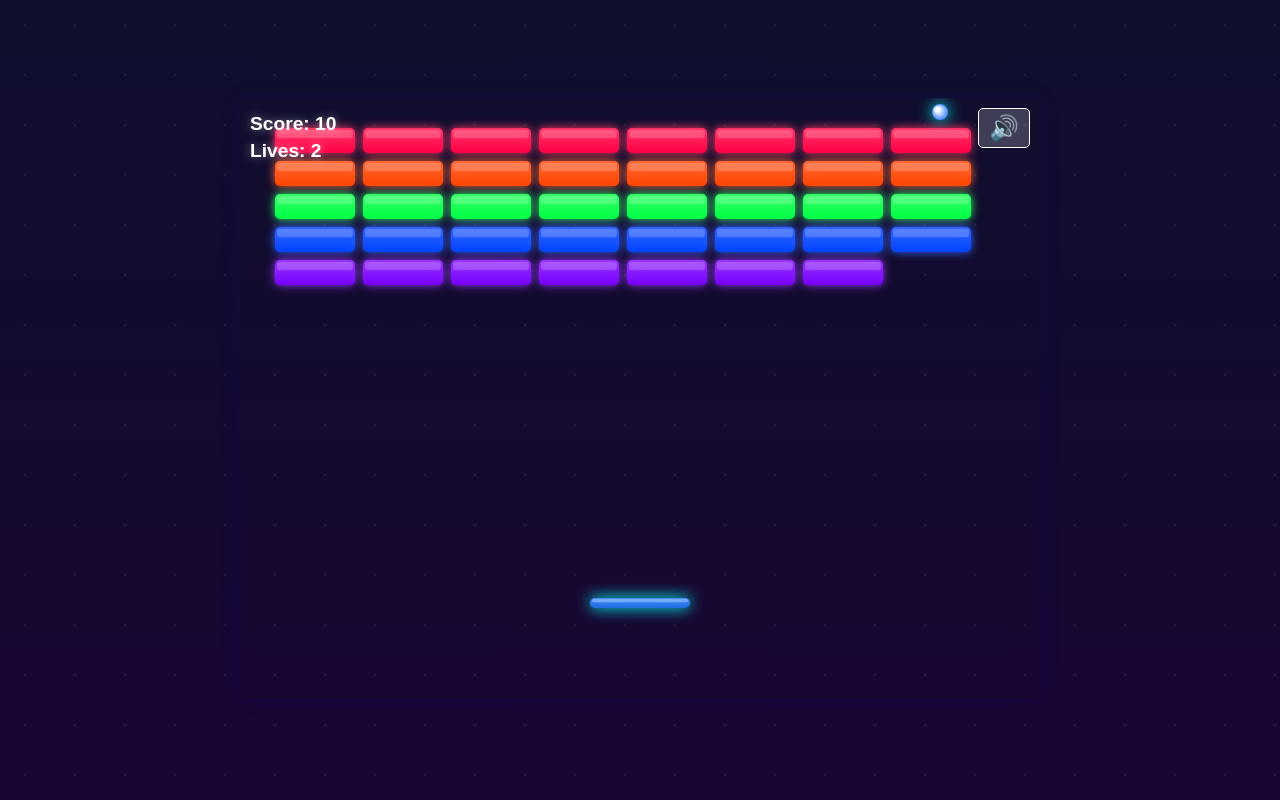
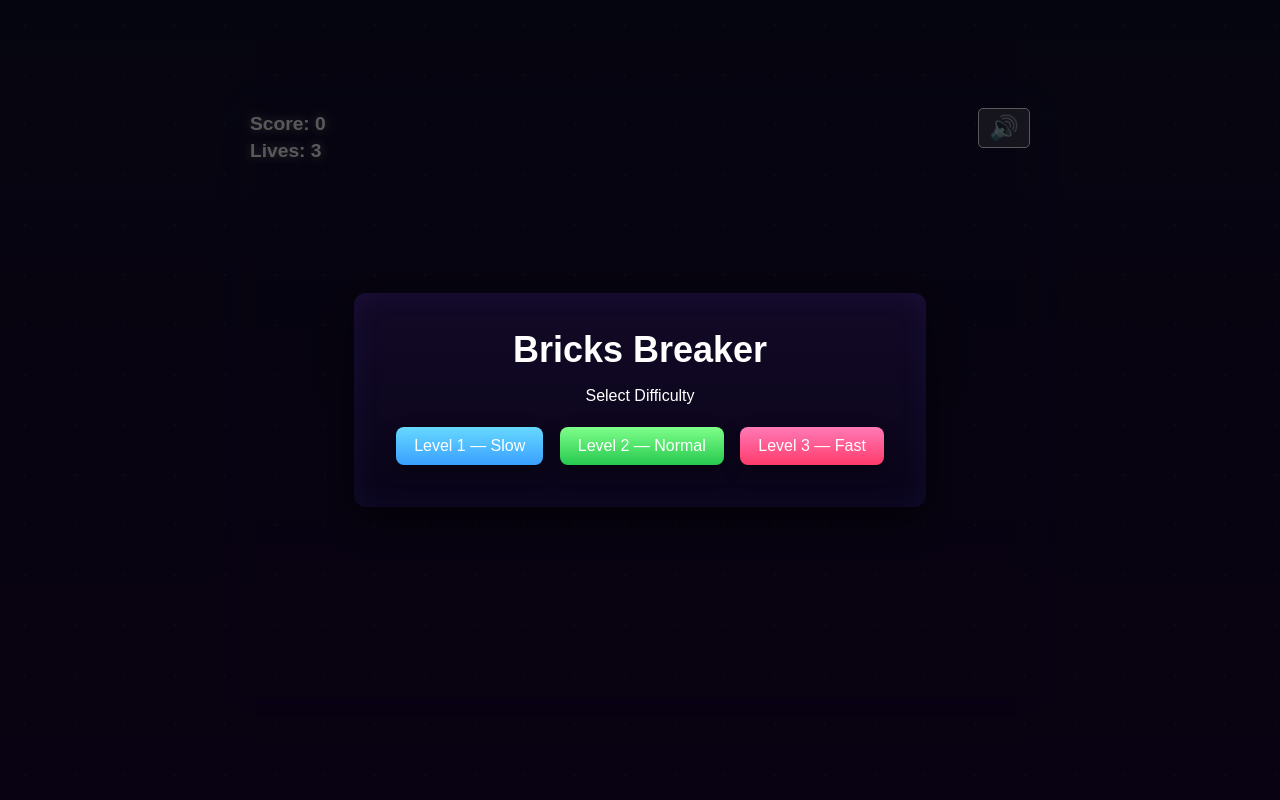
Before and after one commit to grv1979/bricks_breaker, a plain HTML site: page index.html in a window 1280 px wide. Drawn offline with Linux system fonts and the light colour scheme.

Commit message:
Add difficulty selection overlay and scale ball speed by difficulty

```diff
--- a/index.html
+++ b/index.html
@@ -14,6 +14,18 @@
             <div id="lives">Lives: 3</div>
         </div>
     </div>
+    <!-- Start overlay: choose difficulty -->
+    <div id="startOverlay" class="overlay">
+        <div class="overlay-content">
+            <h1>Bricks Breaker</h1>
+            <p>Select Difficulty</p>
+            <div class="difficulty-buttons">
+                <button data-level="1">Level 1 — Slow</button>
+                <button data-level="2">Level 2 — Normal</button>
+                <button data-level="3">Level 3 — Fast</button>
+            </div>
+        </div>
+    </div>
     <script type="module" src="src/js/game.js"></script>
 </body>
 </html>
--- a/src/css/styles.css
+++ b/src/css/styles.css
@@ -47,3 +47,42 @@ body::before {
     margin: 5px 0;
     font-weight: bold;
 }
+
+/* Start overlay styles */
+.overlay {
+    position: fixed;
+    inset: 0;
+    display: flex;
+    align-items: center;
+    justify-content: center;
+    background: rgba(0,0,0,0.65);
+    z-index: 50;
+}
+.overlay-content {
+    background: linear-gradient(180deg, rgba(20,10,40,0.95), rgba(10,5,25,0.95));
+    padding: 36px;
+    border-radius: 12px;
+    text-align: center;
+    color: #fff;
+    box-shadow: 0 10px 40px rgba(0,0,0,0.7), 0 0 30px rgba(100,100,255,0.08) inset;
+}
+.overlay-content h1 {
+    margin: 0 0 8px 0;
+    font-size: 36px;
+}
+.overlay-content p { margin-bottom: 16px; }
+.difficulty-buttons button {
+    margin: 6px;
+    padding: 10px 18px;
+    font-size: 16px;
+    border-radius: 8px;
+    border: none;
+    cursor: pointer;
+    background: linear-gradient(180deg,#3aa0ff,#1b7edb);
+    color: white;
+    box-shadow: 0 6px 18px rgba(0,0,0,0.4);
+}
+.difficulty-buttons button[data-level="1"] { background: linear-gradient(180deg,#66d9ff,#3aa0ff); }
+.difficulty-buttons button[data-level="2"] { background: linear-gradient(180deg,#7eff8a,#27c94f); }
+.difficulty-buttons button[data-level="3"] { background: linear-gradient(180deg,#ff7ab6,#ff3b6b); }
+.difficulty-buttons button:active { transform: translateY(1px); }
--- a/src/js/entities/Ball.js
+++ b/src/js/entities/Ball.js
@@ -8,9 +8,14 @@ export class Ball {
     reset() {
         // Start ball at paddle center
         this.x = this.game.canvas.width / 2;
-        this.y = this.game.canvas.height - 110; // Adjusted to match new paddle position (100 + 10 for ball above paddle)
-        this.dx = 4; // Initial horizontal speed
-        this.dy = -4; // Initial vertical speed
+        // Position the ball just above the paddle; preserve the paddle offset if needed
+        this.y = this.game.canvas.height - 110; // default baseline; paddle may reposition itself
+        // Compute speed based on difficulty multiplier (base speed 4)
+        const baseSpeed = 4;
+        const mul = (this.game && this.game.difficultyMultiplier) ? this.game.difficultyMultiplier : 1.0;
+        const speed = baseSpeed * mul;
+        this.dx = speed; // Initial horizontal speed
+        this.dy = -speed; // Initial vertical speed
     }
 
     update() {
--- a/src/js/game.js
+++ b/src/js/game.js
@@ -15,10 +15,15 @@ class Game {
         this.canvas.width = 800;
         this.canvas.height = 600;
 
-        // Initialize audio
+        // difficultyMultiplier: 0.6 (slow), 1.0 (normal), 1.6 (fast)
+        this.difficultyMultiplier = 1.0;
+        this.hasStarted = false;
+
+        // Initialize audio (but don't autoplay until user interaction)
         this.audio = new AudioManager();
 
-        this.initialize();
+        // Show start overlay to pick difficulty; game will initialize after selection
+        this.showStartScreen();
     }
 
     initialize() {
@@ -30,11 +35,33 @@ class Game {
         // Setup event listeners
         this.setupControls();
 
-        // Start background music
+        // Start background music (user already interacted when selecting difficulty)
         this.audio.startBackgroundMusic();
 
-        // Start game loop
+        // Mark started and begin loop
+        this.hasStarted = true;
         this.gameLoop();
+    }
+
+    showStartScreen() {
+        const overlay = document.getElementById('startOverlay');
+        if (!overlay) return this.initialize();
+
+        overlay.style.display = 'flex';
+        const buttons = overlay.querySelectorAll('.difficulty-buttons button');
+        buttons.forEach(btn => {
+            btn.addEventListener('click', (e) => {
+                const level = btn.getAttribute('data-level');
+                // Map levels to multipliers
+                if (level === '1') this.difficultyMultiplier = 0.6;
+                else if (level === '2') this.difficultyMultiplier = 1.0;
+                else if (level === '3') this.difficultyMultiplier = 1.6;
+
+                // Hide overlay and start
+                overlay.style.display = 'none';
+                this.initialize();
+            }, { once: true });
+        });
     }
 
     setupControls() {
@@ -107,7 +134,6 @@ class Game {
         this.ctx.font = '18px Arial';
         this.ctx.fillText('Click to Play Again', this.canvas.width / 2, this.canvas.height / 2 + 60);
 
-        // Add click listener for restart
         this.canvas.addEventListener('click', () => this.restart(), { once: true });
     }
 
@@ -118,9 +144,13 @@ class Game {
         this.isGameOver = false;
 
         // Reset entities
-        this.ball.reset();
+        // Recreate entities so their positions match canvas and difficulty
         this.paddle = new Paddle(this);
+        this.ball = new Ball(this);
         this.brickField = new BrickField(this);
+
+        // Resume background music if muted state allows
+        if (!this.audio.isMuted) this.audio.startBackgroundMusic();
 
         // Start game loop again
         this.gameLoop();
```
